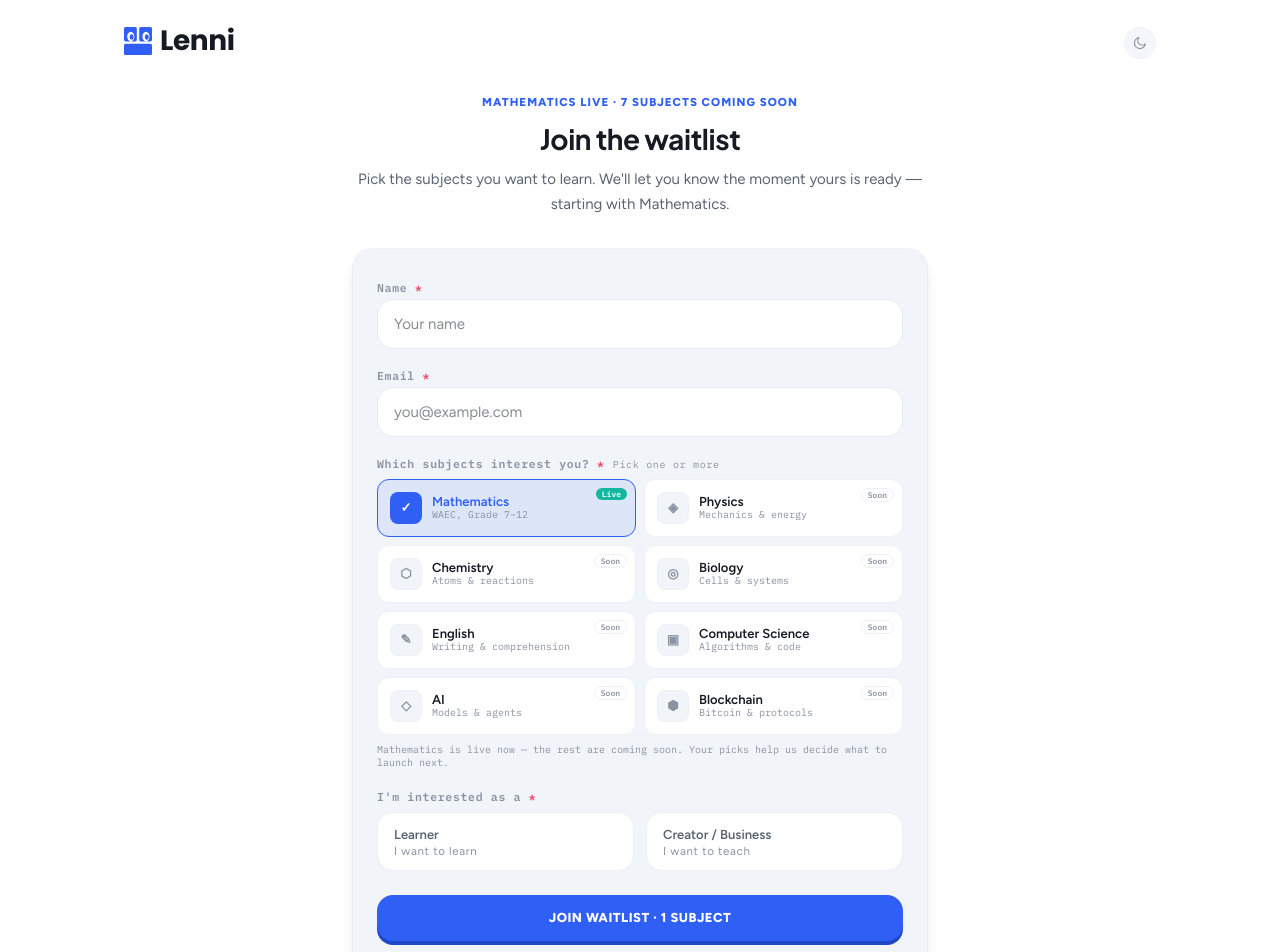
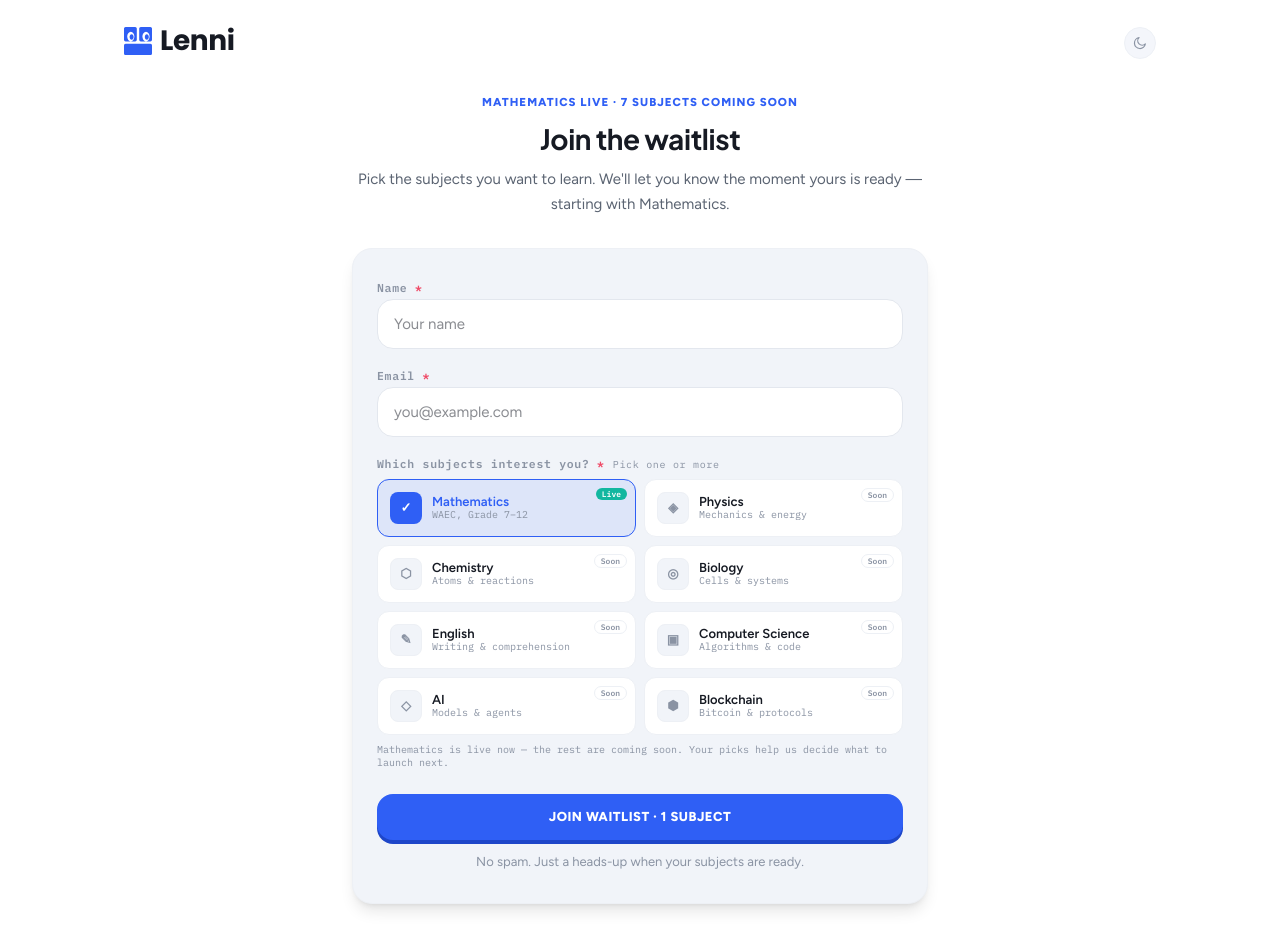
Before and after one commit to rophpad/lenni, a Next.js app: page /waitlist in a window 1280 px wide. Shown: the top 952 px of the page. Built offline with nearby package versions, Linux system fonts and the light colour scheme.

Commit message:
Update waitlist form

```diff
--- a/app/waitlist/page.tsx
+++ b/app/waitlist/page.tsx
@@ -4,8 +4,6 @@ import { useEffect, useState } from "react";
 import { useRouter } from "next/navigation";
 import { Logo } from "../components/logo";
 import { ThemeToggle } from "../components/theme-toggle";
-
-type Role = "learner" | "creator" | "";
 
 const SUBJECT_OPTIONS: Array<{ label: string; icon: string; desc: string; live: boolean }> = [
   { label: "Mathematics", icon: "∑", desc: "WAEC, Grade 7–12", live: true },
@@ -22,11 +20,10 @@ export default function WaitlistPage() {
   const router = useRouter();
   const [name, setName] = useState("");
   const [email, setEmail] = useState("");
-  const [role, setRole] = useState<Role>("");
   const [subjects, setSubjects] = useState<string[]>(["Mathematics"]);
   const [state, setState] = useState<"idle" | "saving" | "done" | "error">("idle");
   const [errorMsg, setErrorMsg] = useState("");
-  const [touched, setTouched] = useState({ name: false, email: false, role: false, subjects: false });
+  const [touched, setTouched] = useState({ name: false, email: false, subjects: false });
 
   // Preselect from ?subject= or ?subjects=Mathematics,AI
   useEffect(() => {
@@ -44,9 +41,8 @@ export default function WaitlistPage() {
 
   const emailValid = /^[^\s@]+@[^\s@]+\.[^\s@]+$/.test(email.trim());
   const nameValid = name.trim().length >= 2;
-  const roleValid = role === "learner" || role === "creator";
   const subjectsValid = subjects.length > 0;
-  const formValid = emailValid && nameValid && roleValid && subjectsValid;
+  const formValid = emailValid && nameValid && subjectsValid;
 
   function toggleSubject(label: string) {
     setSubjects((prev) => (prev.includes(label) ? prev.filter((s) => s !== label) : [...prev, label]));
@@ -56,7 +52,7 @@ export default function WaitlistPage() {
 
   async function join() {
     if (!formValid) {
-      setTouched({ name: true, email: true, role: true, subjects: true });
+      setTouched({ name: true, email: true, subjects: true });
       return;
     }
     setState("saving");
@@ -68,8 +64,7 @@ export default function WaitlistPage() {
         body: JSON.stringify({
           name: name.trim(),
           email: email.trim(),
-          role,
-          source: role,
+          source: "waitlist-page",
           subjects,
         }),
       });
@@ -244,43 +239,6 @@ export default function WaitlistPage() {
                   Mathematics is live now — the rest are coming soon. Your picks help us decide what to launch next.
                 </p>
               </div>
-
-              <div>
-                <label className="mb-2 block font-mono text-label font-semibold text-subtle">
-                  I&apos;m interested as a <span className="text-negative">*</span>
-                </label>
-                <div className="flex gap-3">
-                  {[
-                    { value: "learner" as const, label: "Learner", desc: "I want to learn" },
-                    { value: "creator" as const, label: "Creator / Business", desc: "I want to teach" },
-                  ].map(({ value, label, desc }) => (
-                    <button
-                      key={value}
-                      type="button"
-                      onClick={() => {
-                        setRole(value);
-                        setTouched((p) => ({ ...p, role: true }));
-                        setState("idle");
-                        setErrorMsg("");
-                      }}
-                      className={`flex-1 rounded-control border px-4 py-3 text-left transition
-                        ${
-                          role === value
-                            ? "border-accent bg-accent/10 text-accent"
-                            : touched.role && !roleValid
-                              ? "border-negative/50 bg-page text-muted"
-                              : "border-ui-border-subtle bg-page text-muted hover:border-accent/50"
-                        }`}
-                    >
-                      <span className="block text-body-s font-semibold">{label}</span>
-                      <span className="block text-label text-subtle">{desc}</span>
-                    </button>
-                  ))}
-                </div>
-                {touched.role && !roleValid && (
-                  <p className="mt-1 text-label text-negative">Please choose an option.</p>
-                )}
-              </div>
             </div>
 
             {state === "error" && errorMsg && (
```
Also changed, not shown: 1 other file (tests, documents, lock files or other folders).
